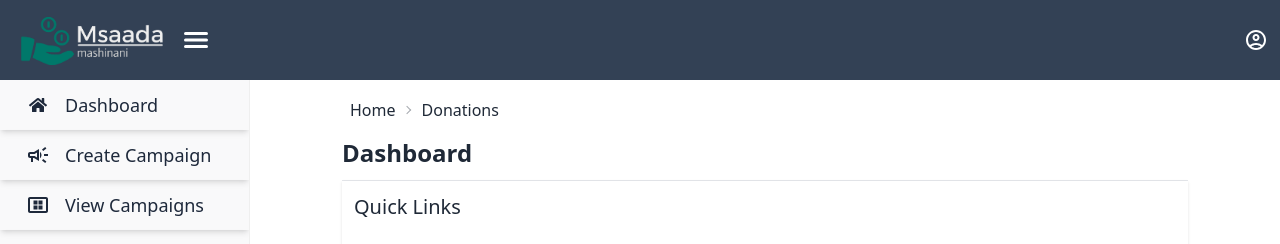
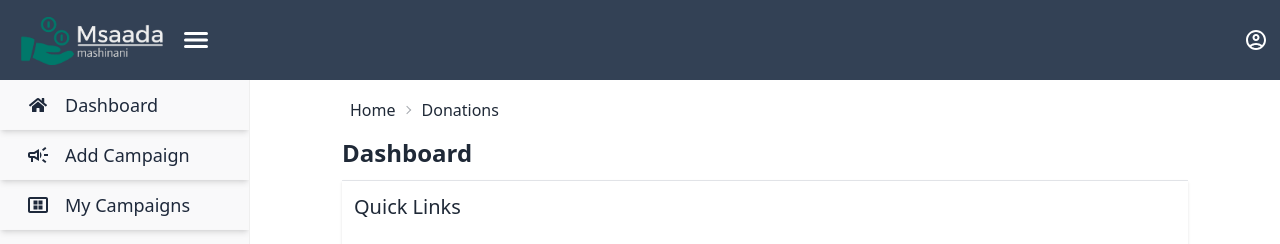
Before and after one commit to MuchokiDavid/Msaadafund-Frontend, a React (Create React App) app: page /org/dashboard in a window 1280 px wide. Shown: the top 244 px of the page. Built offline with nearby package versions, Linux system fonts and the light colour scheme; no server answers; sample sign-in values are in the browser's storage.

Commit message:
Changed menubar names

```diff
--- a/src/components/org-dashboard/Menubar.jsx
+++ b/src/components/org-dashboard/Menubar.jsx
@@ -57,8 +57,8 @@ function Menubar({isOpen, toggleSidebar}) {
           }}
         >
           <MenuItem className='hover:text-emerald-800 text-lg hover:underline shadow-md' component={<Link to="/org/dashboard" />} icon={<FaHome />} onClick={handleMenuItemClick}> Dashboard</MenuItem>
-          <MenuItem className='hover:text-emerald-800 text-lg hover:underline shadow-md' component={<Link to="/org/dashboard/createcampaign" />} icon={<MdOutlineCampaign className='w-6 h-6'/>} onClick={handleMenuItemClick}>Create Campaign</MenuItem>
-          <MenuItem className='hover:text-emerald-800 text-lg hover:underline shadow-md' component={<Link to="/org/dashboard/campaigns" />} icon={<MdOutlineViewCompactAlt className='w-6 h-6'/>} onClick={handleMenuItemClick}>View Campaigns</MenuItem>
+          <MenuItem className='hover:text-emerald-800 text-lg hover:underline shadow-md' component={<Link to="/org/dashboard/createcampaign" />} icon={<MdOutlineCampaign className='w-6 h-6'/>} onClick={handleMenuItemClick}>Add Campaign</MenuItem>
+          <MenuItem className='hover:text-emerald-800 text-lg hover:underline shadow-md' component={<Link to="/org/dashboard/campaigns" />} icon={<MdOutlineViewCompactAlt className='w-6 h-6'/>} onClick={handleMenuItemClick}>My Campaigns</MenuItem>
           <MenuItem className='hover:text-emerald-800 text-lg hover:underline shadow-md' component={<Link to="/org/dashboard/donations" />} icon={<FaDonate />} onClick={handleMenuItemClick}>Donations</MenuItem>
           <MenuItem className='hover:text-emerald-800 text-lg hover:underline shadow-md' component={<Link to="/org/dashboard/transaction" />} icon={<GrTransaction />} onClick={handleMenuItemClick}>Transactions </MenuItem>
           <MenuItem className='hover:text-emerald-800 text-lg hover:underline shadow-md' component={<Link to="/org/dashboard/accounts" />} icon={<BiMoneyWithdraw />} onClick={handleMenuItemClick}>Accounts </MenuItem>
```
